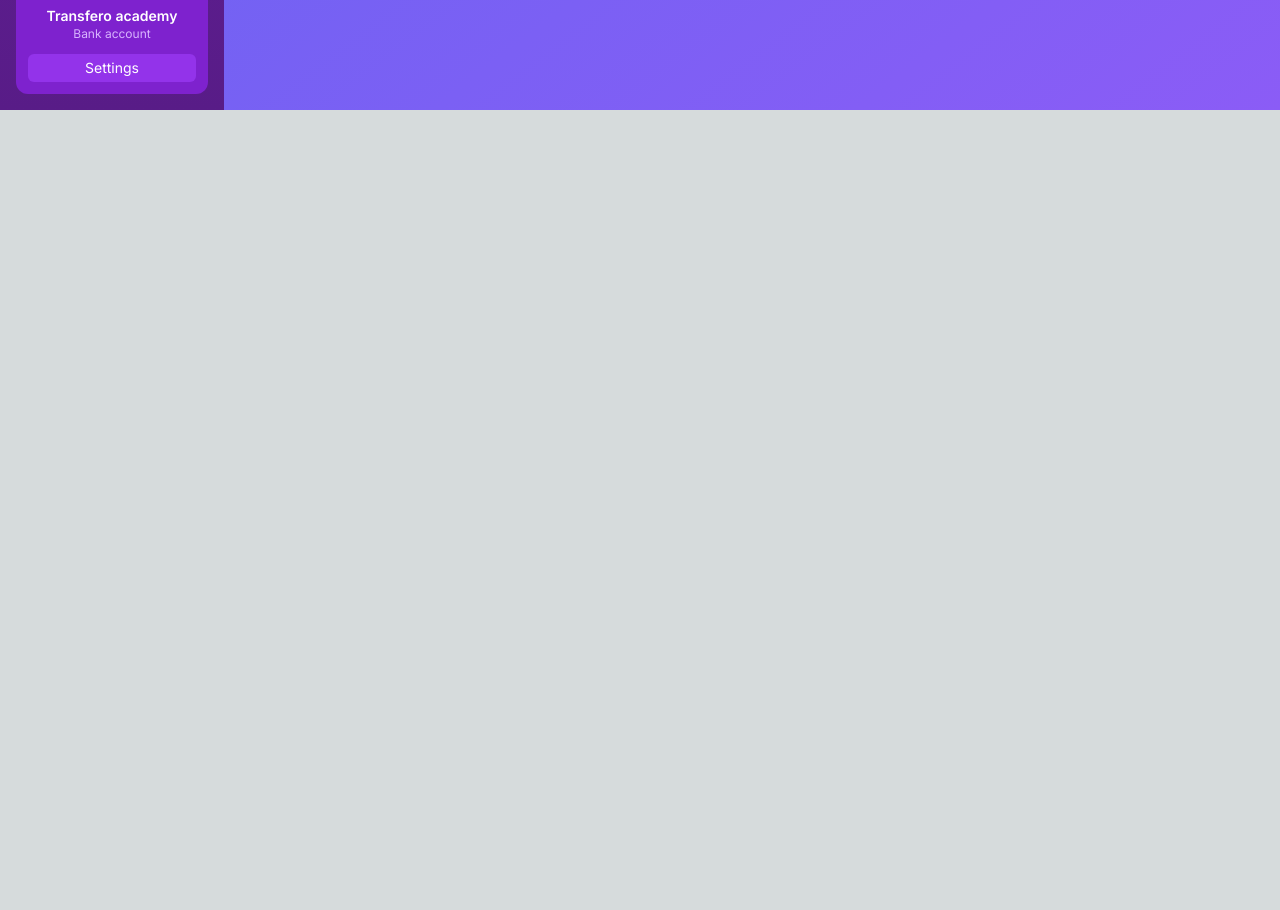
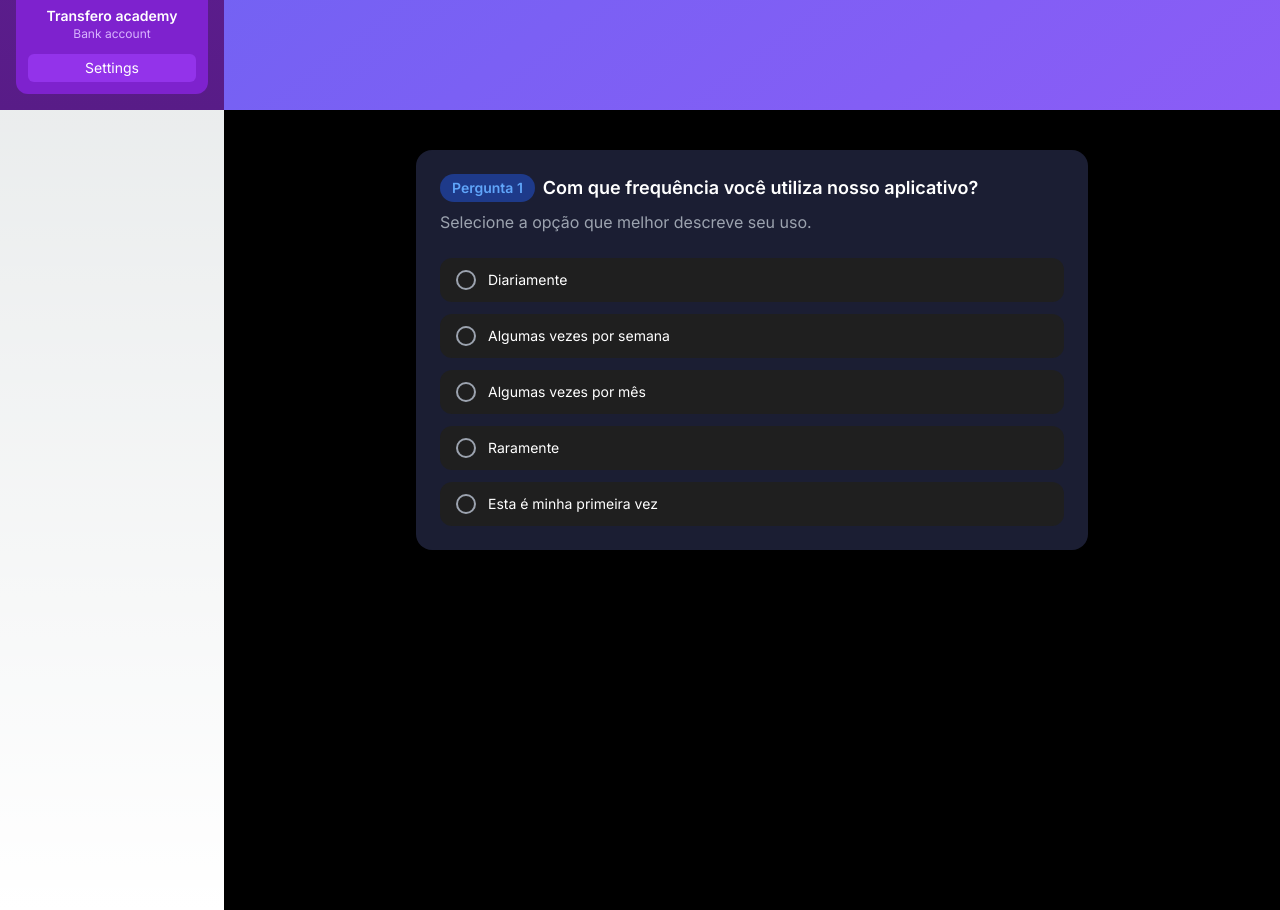
Before and after one commit to TransferoNovaIguacu/feedback-company-front, a Next.js app: page /company in a window 1280 px wide. Shown: the part 690-1600 px from the top of the page. Before the commit the page ends 800 px from the top, so only its background shows below. Built offline with nearby package versions, Linux system fonts and the light colour scheme.

Commit message:
Styles: Primeiro-layout questionario

```diff
--- /dev/null
+++ b/app/components/question-list.tsx
@@ -0,0 +1,125 @@
+import React from 'react';
+import { motion } from 'framer-motion';
+
+type Pergunta = {
+  titulo: string;
+  descricao: string;
+  respostas: string[];
+};
+
+type State = {
+  respostasSelecionadas: { [key: number]: string };
+};
+
+class Questionario extends React.Component<{}, State> {
+  perguntas: Pergunta[];
+
+  constructor(props: {}) {
+    super(props);
+
+    this.perguntas = [
+      {
+        titulo: 'Com que frequência você utiliza nosso aplicativo?',
+        descricao: 'Selecione a opção que melhor descreve seu uso.',
+        respostas: [
+          'Diariamente',
+          'Algumas vezes por semana',
+          'Algumas vezes por mês',
+          'Raramente',
+          'Esta é minha primeira vez'
+        ]
+      }
+    ];
+
+    this.state = {
+      respostasSelecionadas: {}
+    };
+
+    this.handleChange = this.handleChange.bind(this);
+    this.renderPergunta = this.renderPergunta.bind(this);
+  }
+
+  handleChange(perguntaIndex: number, resposta: string) {
+    const novasRespostas = { ...this.state.respostasSelecionadas };
+    novasRespostas[perguntaIndex] = resposta;
+    this.setState({ respostasSelecionadas: novasRespostas });
+
+    // Espera 2 segundos e redireciona
+    setTimeout(() => {
+      window.location.href = '/'; // substitua pela URL que quiser
+    }, 1000);
+  }
+
+  renderPergunta(pergunta: Pergunta, index: number) {
+    return (
+      <div
+        key={index}
+        className="bg-[#1b1e33] text-white p-6 rounded-2xl shadow-md w-full max-w-2xl mx-auto mb-8"
+      >
+        <div className="flex items-center mb-2">
+          <span className="bg-blue-900 text-blue-400 text-sm font-semibold px-3 py-1 rounded-full mr-2">
+            Pergunta {index + 1}
+          </span>
+          <h3 className="text-lg font-semibold">{pergunta.titulo}</h3>
+        </div>
+        <p className="text-gray-400 mb-6">{pergunta.descricao}</p>
+
+        <div className="space-y-3">
+          {pergunta.respostas.map((resposta, idx) => {
+            const isSelected = this.state.respostasSelecionadas[index] === resposta;
+
+            return (
+              <label
+                key={idx}
+                className={`flex items-center gap-3 px-4 py-3 rounded-xl cursor-pointer transition-colors
+                  ${isSelected ? 'bg-gradient-to-r from-blue-500 to-purple-500 text-white' : 'bg-[#1F1F1F] hover:bg-[#2A2A2A]'}
+                `}
+              >
+                <input
+                  type="radio"
+                  className="hidden"
+                  name={`pergunta-${index}`}
+                  value={resposta}
+                  checked={isSelected}
+                  onChange={function(this: Questionario) {
+                    this.handleChange(index, resposta);
+                  }.bind(this)}
+                />
+                <div
+                  className={`w-5 h-5 rounded-full border-2 flex items-center justify-center
+                    ${isSelected ? 'border-white' : 'border-gray-400'}
+                  `}
+                >
+                  {isSelected && (
+                    <motion.div
+                      layoutId={`check-${index}-${idx}`}
+                      className="w-2.5 h-2.5 bg-white rounded-full"
+                      initial={{ scale: 0 }}
+                      animate={{ scale: 1 }}
+                      transition={{
+                        type: 'spring',
+                        stiffness: 500,
+                        damping: 30
+                      }}
+                    />
+                  )}
+                </div>
+                <span className="text-sm">{resposta}</span>
+              </label>
+            );
+          })}
+        </div>
+      </div>
+    );
+  }
+
+  render() {
+    return (
+      <div className="bg-black min-h-screen py-10">
+        {this.perguntas.map(this.renderPergunta)}
+      </div>
+    );
+  }
+}
+
+export default Questionario;
--- a/app/en-construcao/page.tsx
+++ b/app/en-construcao/page.tsx
@@ -1,6 +1,7 @@
 "use client";
 
 import Head from 'next/head';
+import Questionario from '../components/question-list';
 
 export default function EmConstrucao() {
 
@@ -47,6 +48,8 @@ export default function EmConstrucao() {
         </div>
       </div>
 
+<Questionario></Questionario>
+
       <style jsx>{`
         .progress-bar .animate-progress {
           animation: progress 3s infinite;
```
